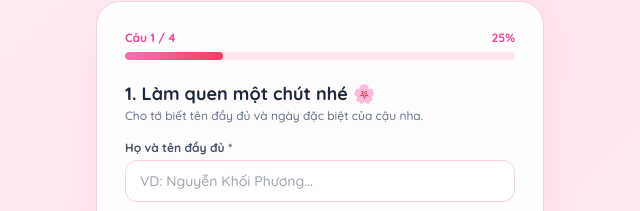
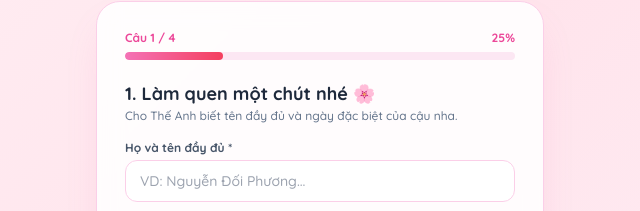
Before and after one commit to hoangtheanheaghust-code/hoibanmy, a plain HTML site: page index.html in a window 1280 px wide. Both pictures are taken after a click on the button "Mở thiệp & Bắt đầu 💖". Shown: the part 177-388 px from the top of the page, 320-960 px from the left. Drawn offline with nearby package versions, Linux system fonts and the light colour scheme.

Commit message:
Update index.html

```diff
--- a/index.html
+++ b/index.html
@@ -94,13 +94,13 @@
       <div id="step-1" class="step-pane space-y-4 fade-in">
         <div>
           <h2 class="text-lg font-bold text-slate-800">1. Làm quen một chút nhé 🌸</h2>
-          <p class="text-xs text-slate-500">Cho tớ biết tên đầy đủ và ngày đặc biệt của cậu nha.</p>
+          <p class="text-xs text-slate-500">Cho Thế Anh biết tên đầy đủ và ngày đặc biệt của cậu nha.</p>
         </div>
 
         <div class="space-y-3">
           <div>
             <label class="block text-xs font-bold text-slate-600 mb-1">Họ và tên đầy đủ *</label>
-            <input id="inputFullName" type="text" placeholder="VD: Nguyễn Khối Phương..." class="w-full rounded-xl border border-pink-200 bg-white/90 px-3.5 py-2.5 text-sm focus:border-pink-400 focus:outline-none focus:ring-2 focus:ring-pink-200" />
+            <input id="inputFullName" type="text" placeholder="VD: Nguyễn Đối Phương..." class="w-full rounded-xl border border-pink-200 bg-white/90 px-3.5 py-2.5 text-sm focus:border-pink-400 focus:outline-none focus:ring-2 focus:ring-pink-200" />
           </div>
           <div>
             <label class="block text-xs font-bold text-slate-600 mb-1">Biệt danh mọi người hay gọi</label>
@@ -228,7 +228,7 @@
           ĐÃ LƯU HỒ SƠ ĐÁNG YÊU 💖
         </span>
         <h2 class="text-xl font-bold text-slate-800">Thẻ Thông Tin Của Khối Phương</h2>
-        <p class="text-xs text-slate-500">Cậu bấm sao chép bên dưới hoặc chụp màn hình gửi lại cho tớ nhé!</p>
+        <p class="text-xs text-slate-500">Cậu bấm sao chép bên dưới hoặc chụp màn hình gửi lại cho Thế Anh nhé!</p>
       </div>
 
       <!-- Khung thẻ Profile -->
```
